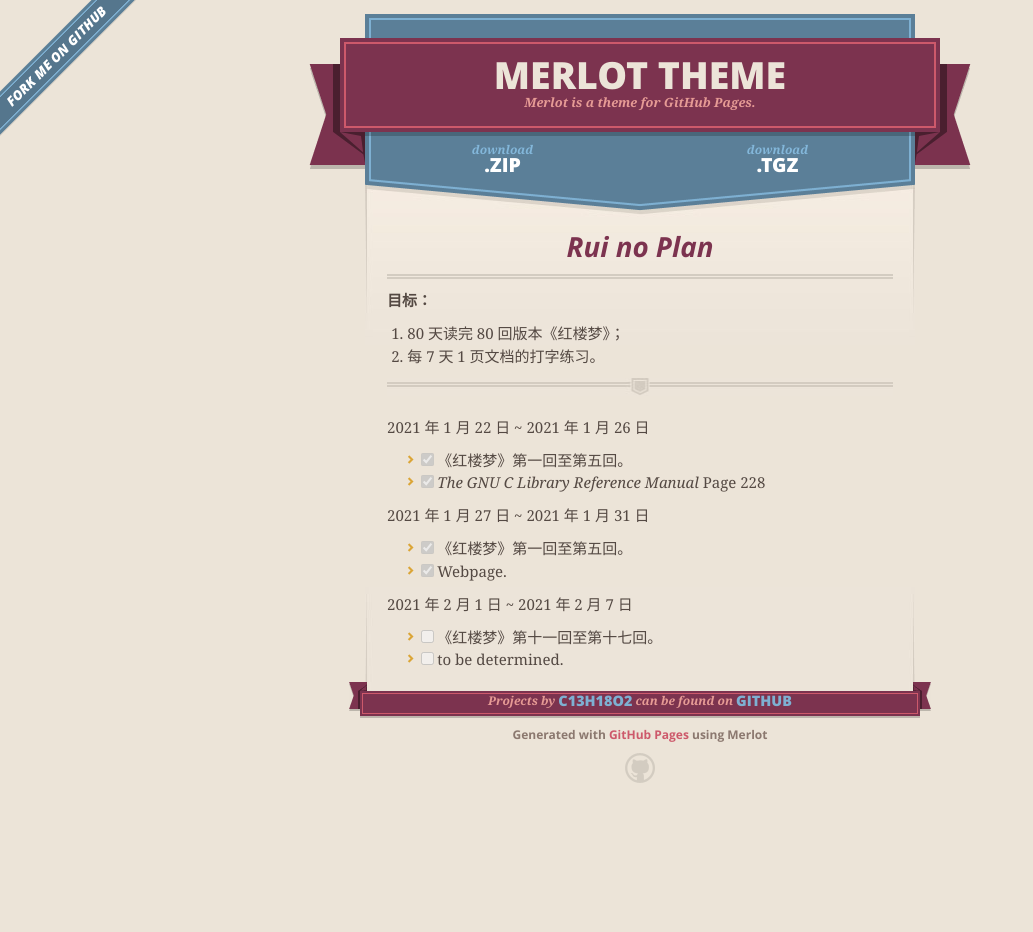
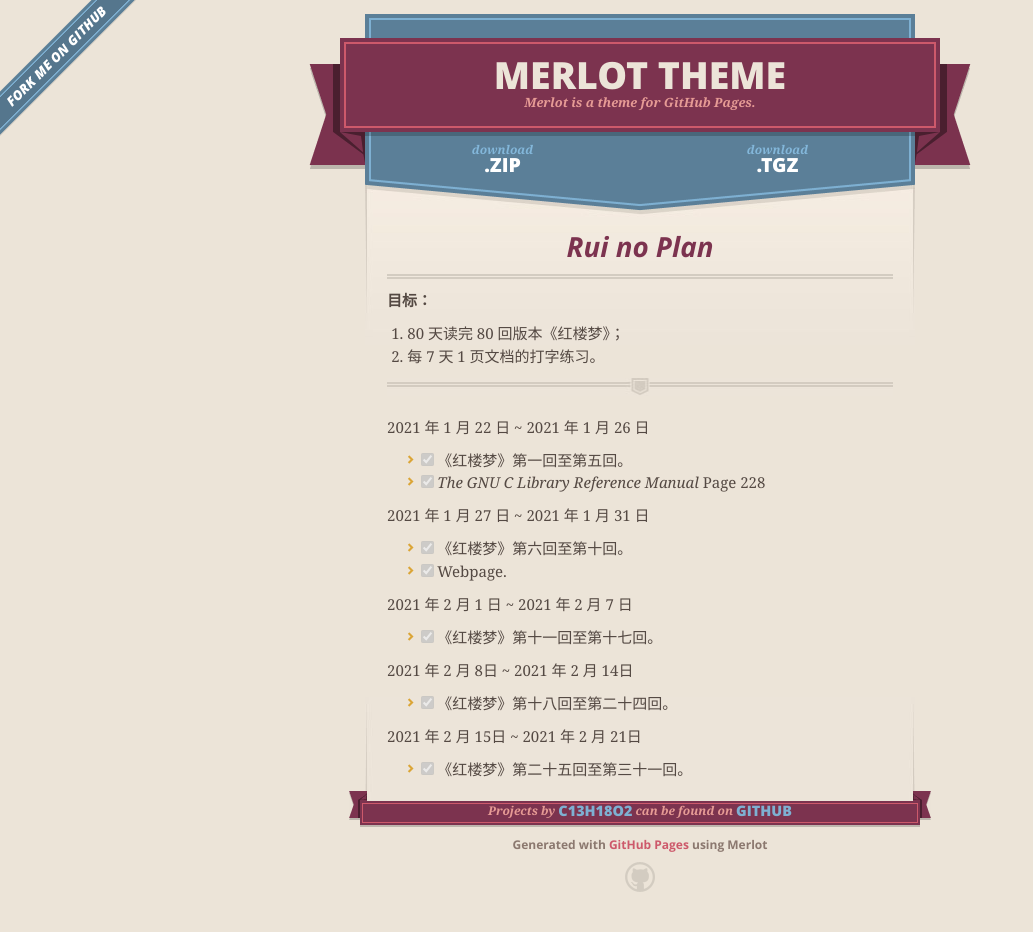
Before and after one commit to c13h18o2/c13h18o2.github.io, a Jekyll site: the page built from index.md, in a window 1280 px wide. Shown: the whole page, without its empty margins (0-1033 px from the left). Built offline with Jekyll 4.4.1, drawn with Linux system fonts in a browser that asks for light colours; our own code applies the rules of GitHub Pages for plain Markdown files; before the commit the page ends 900 px from its top, so only the background shows below that.

Commit message:
modify index.md, up to Feb 21st

```diff
--- a/index.md
+++ b/index.md
@@ -18,10 +18,17 @@ layout: default
 
 2021 年 1 月 27 日 ~ 2021 年 1 月 31 日
 
-- [x] 《红楼梦》第一回至第五回。
+- [x] 《红楼梦》第六回至第十回。
 - [x] Webpage.
 
 2021 年 2 月 1 日 ~ 2021 年 2 月 7 日
 
-- [ ] 《红楼梦》第十一回至第十七回。
-- [ ] to be determined.
+- [x] 《红楼梦》第十一回至第十七回。
+
+2021 年 2 月 8日 ~ 2021 年 2 月 14日
+
+- [x] 《红楼梦》第十八回至第二十四回。
+
+2021 年 2 月 15日 ~ 2021 年 2 月 21日
+
+- [x] 《红楼梦》第二十五回至第三十一回。
```
